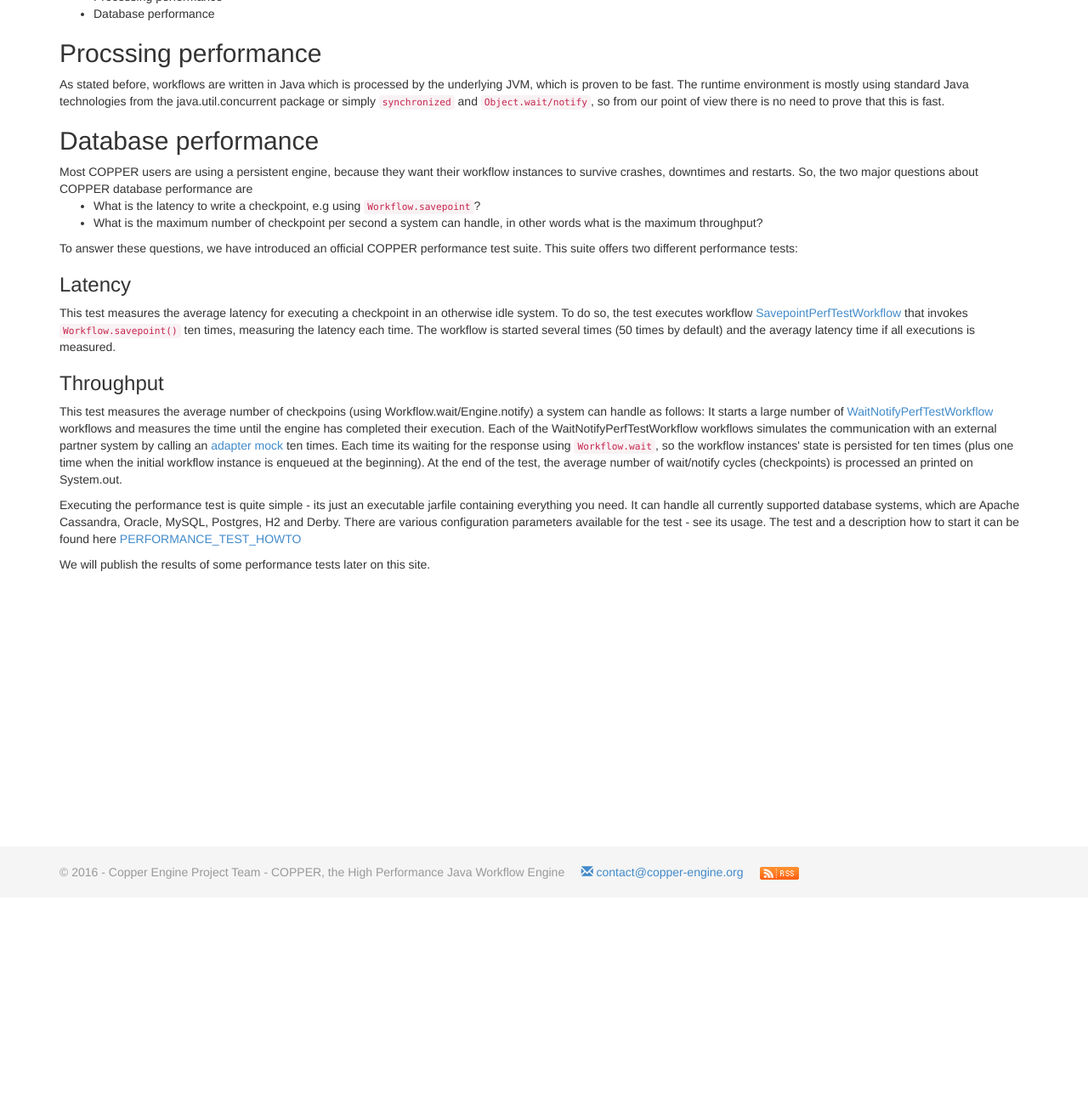
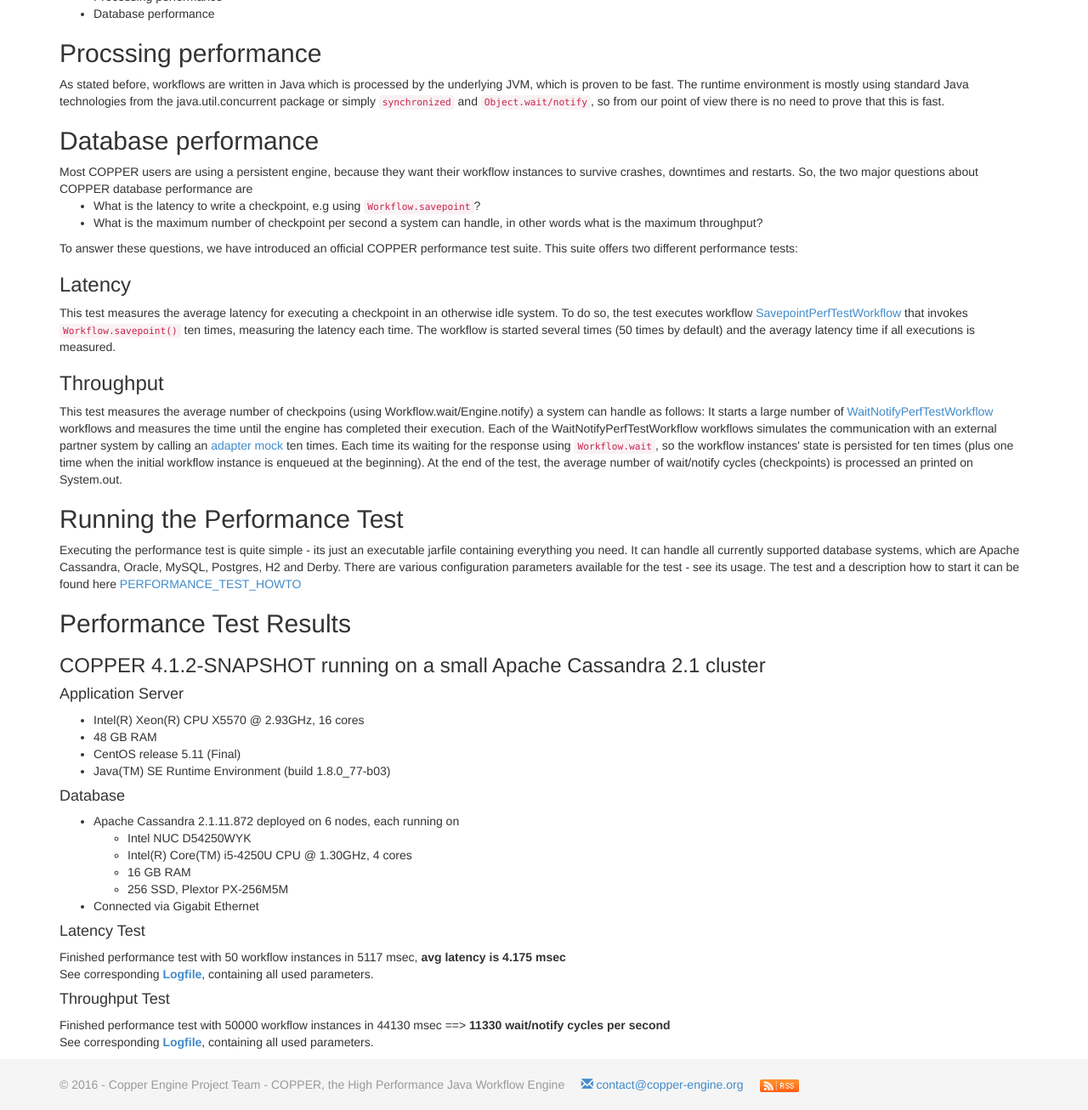
Before and after one commit to copper-engine/copper-engine.github.io, a Jekyll site: the page built from docs/performance/index.html, in a window 1280 px wide and 1400 px high, scrolled down 230 px, cut to the strip 94-1400 px from the top of the window. Shown: the whole strip at 85% size. Built offline with Jekyll 4.4.1, drawn with Linux system fonts in a browser that asks for light colours; nearby versions of some CDN libraries.

Commit message:
added perf test results for cassandra

```diff
--- a/docs/performance/index.html
+++ b/docs/performance/index.html
@@ -68,6 +68,7 @@
 		At the end of the test, the average number of wait/notify cycles (checkpoints) is processed an printed on System.out.
 		</p>
 
+		<h2>Running the Performance Test</h2>
 		<p>
 		Executing the performance test is quite simple - its just an executable jarfile containing everything you need.
 		It can handle all currently supported database systems, which are Apache Cassandra, Oracle, MySQL, Postgres, H2 and Derby.
@@ -76,8 +77,43 @@
 		<a href="https://github.com/copper-engine/copper-engine/blob/master/projects/copper-performance-test/PERFORMANCE_TEST_HOWTO.MD">PERFORMANCE_TEST_HOWTO</a>
 		</p>
 
+		<h2>Performance Test Results</h2>
+		<h3>COPPER 4.1.2-SNAPSHOT running on a small Apache Cassandra 2.1 cluster</h3>
+		<h4>Application Server</h4>
 		<p>
-		We will publish the results of some performance tests later on this site.
+		<ul>
+			<li>Intel(R) Xeon(R) CPU X5570  @ 2.93GHz, 16 cores</li>
+			<li>48 GB RAM</li>
+			<li>CentOS release 5.11 (Final)</li>
+			<li>Java(TM) SE Runtime Environment (build 1.8.0_77-b03)</li>
+		</ul>
+		</p>
+		<h4>Database</h4>
+		<p>
+		<ul>
+			<li>Apache Cassandra 2.1.11.872 deployed on 6 nodes, each running on</li>
+			<ul>
+				<li>Intel NUC D54250WYK</li>
+				<li>Intel(R) Core(TM) i5-4250U CPU @ 1.30GHz, 4 cores</li>
+				<li>16 GB RAM</li>
+				<li>256 SSD, Plextor PX-256M5M</li>
+			</ul>
+			<li>Connected via Gigabit Ethernet</li>
+		</ul>
+		</p>
+		<h4>Latency Test</h4>
+		<p>
+		Finished performance test with 50 workflow instances in 5117 msec, <strong>avg latency is 4.175 msec</strong>
+		<br/>
+		See corresponding <strong><a href="copper-perftest_cassandra_latency_20160617_01.log">Logfile</a></strong>, containing all used parameters.
+		</p>
+		<h4>Throughput Test</h4>
+		<p>
+		Finished performance test with 50000 workflow instances in 44130 msec ==> <strong>11330 wait/notify cycles per second</strong>
+		<br/>
+		See corresponding <strong><a href="copper-perftest_cassandra_throughput_20160617.log">Logfile</a></strong>, containing all used parameters.
 		</p>
 
+
+
     </div>
```
Also changed, not shown: 2 other files.
